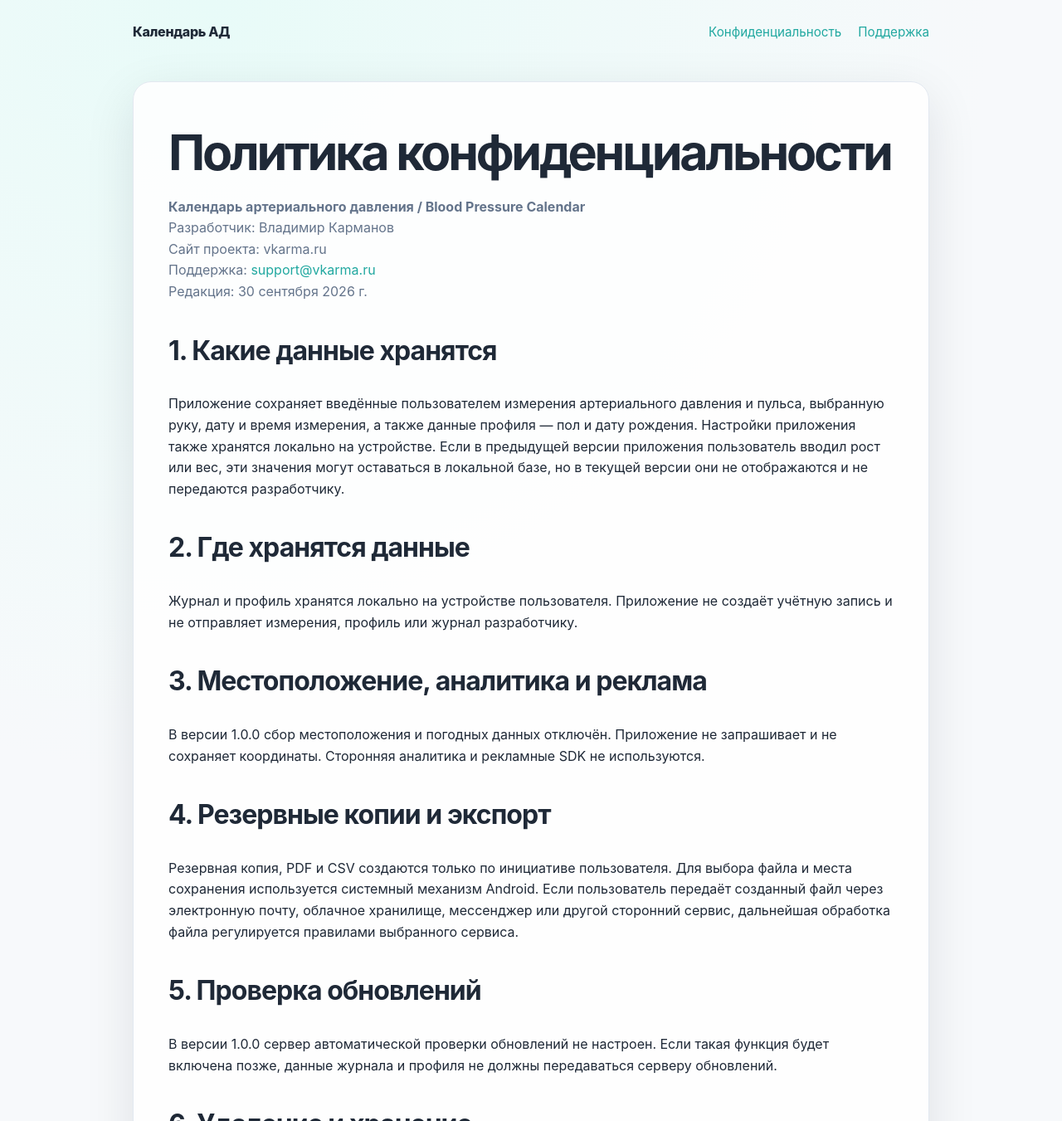
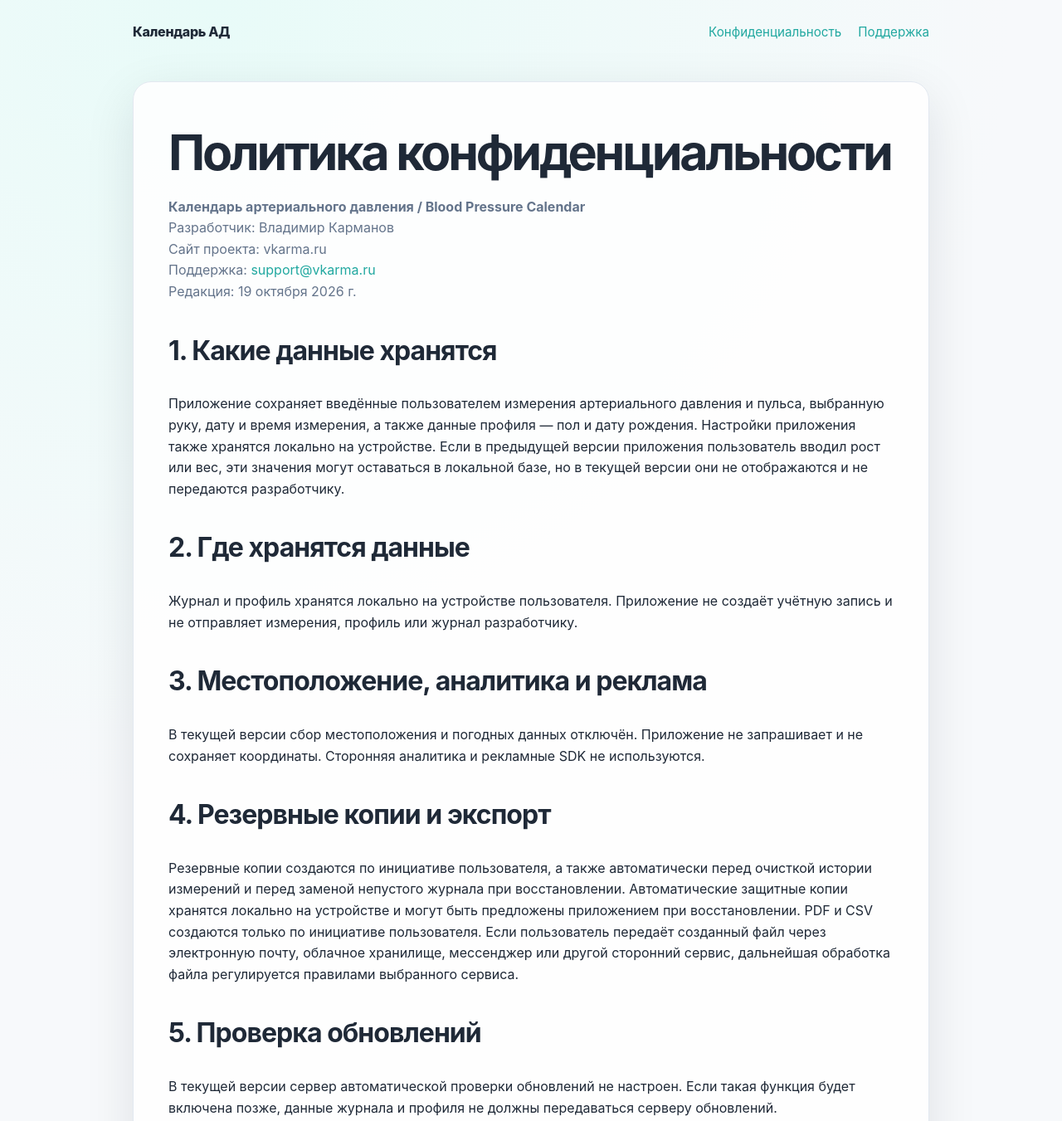
Before and after one commit to webzerg82/vkarma-site, a plain HTML site: page privacy.html in a window 1280 px wide. Shown: the top 1351 px of the page at 83% size. Drawn offline with Linux system fonts and the light colour scheme.

Commit message:
Add files via upload
Изменения политики сохранения резервной копии...

```diff
--- a/privacy.html
+++ b/privacy.html
@@ -9,17 +9,17 @@
 <header class="wrap"><nav><a class="brand" href="/">Календарь АД</a><div class="navlinks"><a href="privacy.html">Конфиденциальность</a><a href="support.html">Поддержка</a></div></nav></header>
 <main class="wrap section"><article class="content">
 <h1 style="font-size:clamp(2rem,6vw,3.7rem)">Политика конфиденциальности</h1>
-<p class="meta"><strong>Календарь артериального давления / Blood Pressure Calendar</strong><br>Разработчик: Владимир Карманов<br>Сайт проекта: vkarma.ru<br>Поддержка: <a href="mailto:support@vkarma.ru">support@vkarma.ru</a><br>Редакция: 30 сентября 2026 г.</p>
+<p class="meta"><strong>Календарь артериального давления / Blood Pressure Calendar</strong><br>Разработчик: Владимир Карманов<br>Сайт проекта: vkarma.ru<br>Поддержка: <a href="mailto:support@vkarma.ru">support@vkarma.ru</a><br>Редакция: 19 октября 2026 г.</p>
 <h2>1. Какие данные хранятся</h2>
 <p>Приложение сохраняет введённые пользователем измерения артериального давления и пульса, выбранную руку, дату и время измерения, а также данные профиля — пол и дату рождения. Настройки приложения также хранятся локально на устройстве. Если в предыдущей версии приложения пользователь вводил рост или вес, эти значения могут оставаться в локальной базе, но в текущей версии они не отображаются и не передаются разработчику.</p>
 <h2>2. Где хранятся данные</h2>
 <p>Журнал и профиль хранятся локально на устройстве пользователя. Приложение не создаёт учётную запись и не отправляет измерения, профиль или журнал разработчику.</p>
 <h2>3. Местоположение, аналитика и реклама</h2>
-<p>В версии 1.0.0 сбор местоположения и погодных данных отключён. Приложение не запрашивает и не сохраняет координаты. Сторонняя аналитика и рекламные SDK не используются.</p>
+<p>В текущей версии сбор местоположения и погодных данных отключён. Приложение не запрашивает и не сохраняет координаты. Сторонняя аналитика и рекламные SDK не используются.</p>
 <h2>4. Резервные копии и экспорт</h2>
-<p>Резервная копия, PDF и CSV создаются только по инициативе пользователя. Для выбора файла и места сохранения используется системный механизм Android. Если пользователь передаёт созданный файл через электронную почту, облачное хранилище, мессенджер или другой сторонний сервис, дальнейшая обработка файла регулируется правилами выбранного сервиса.</p>
+<p>Резервные копии создаются по инициативе пользователя, а также автоматически перед очисткой истории измерений и перед заменой непустого журнала при восстановлении. Автоматические защитные копии хранятся локально на устройстве и могут быть предложены приложением при восстановлении. PDF и CSV создаются только по инициативе пользователя. Если пользователь передаёт созданный файл через электронную почту, облачное хранилище, мессенджер или другой сторонний сервис, дальнейшая обработка файла регулируется правилами выбранного сервиса.</p>
 <h2>5. Проверка обновлений</h2>
-<p>В версии 1.0.0 сервер автоматической проверки обновлений не настроен. Если такая функция будет включена позже, данные журнала и профиля не должны передаваться серверу обновлений.</p>
+<p>В текущей версии сервер автоматической проверки обновлений не настроен. Если такая функция будет включена позже, данные журнала и профиля не должны передаваться серверу обновлений.</p>
 <h2>6. Удаление и хранение</h2>
 <p>Данные остаются на устройстве до их удаления пользователем, очистки данных приложения или удаления приложения. Восстановление резервной копии может заменить текущий журнал после подтверждения пользователя.</p>
 <h2>7. Защита резервных копий</h2>
@@ -30,7 +30,7 @@
 <p>По вопросам работы приложения и конфиденциальности можно написать на <a href="mailto:support@vkarma.ru">support@vkarma.ru</a>.</p>
 <hr>
 <h2>English summary</h2>
-<p>The app stores blood pressure and pulse measurements, selected arm, measurement date/time, sex, date of birth, and app settings locally on the user's device. It does not create an account or transmit the journal or profile to the developer. Location collection, third-party analytics, and advertising SDKs are disabled in version 1.0.0. Backups and PDF/CSV exports are created only at the user's request. Adult blood-pressure color indicators are informational only and are not a diagnosis.</p>
+<p>The app stores blood pressure and pulse measurements, selected arm, measurement date/time, sex, date of birth, and app settings locally on the user's device. It does not create an account or transmit the journal or profile to the developer. Location collection, third-party analytics, and advertising SDKs are disabled in the current version. Backups are also created automatically before clearing the measurement history or replacing a non-empty journal during restore; PDF/CSV exports are created only at the user's request. Adult blood-pressure color indicators are informational only and are not a diagnosis.</p>
 </article></main>
 <footer><div class="wrap">© 2026 Владимир Карманов · <a href="mailto:support@vkarma.ru">support@vkarma.ru</a> · <a href="/">Главная</a> · <a href="support.html">Поддержка</a></div></footer>
 </body></html>
```
